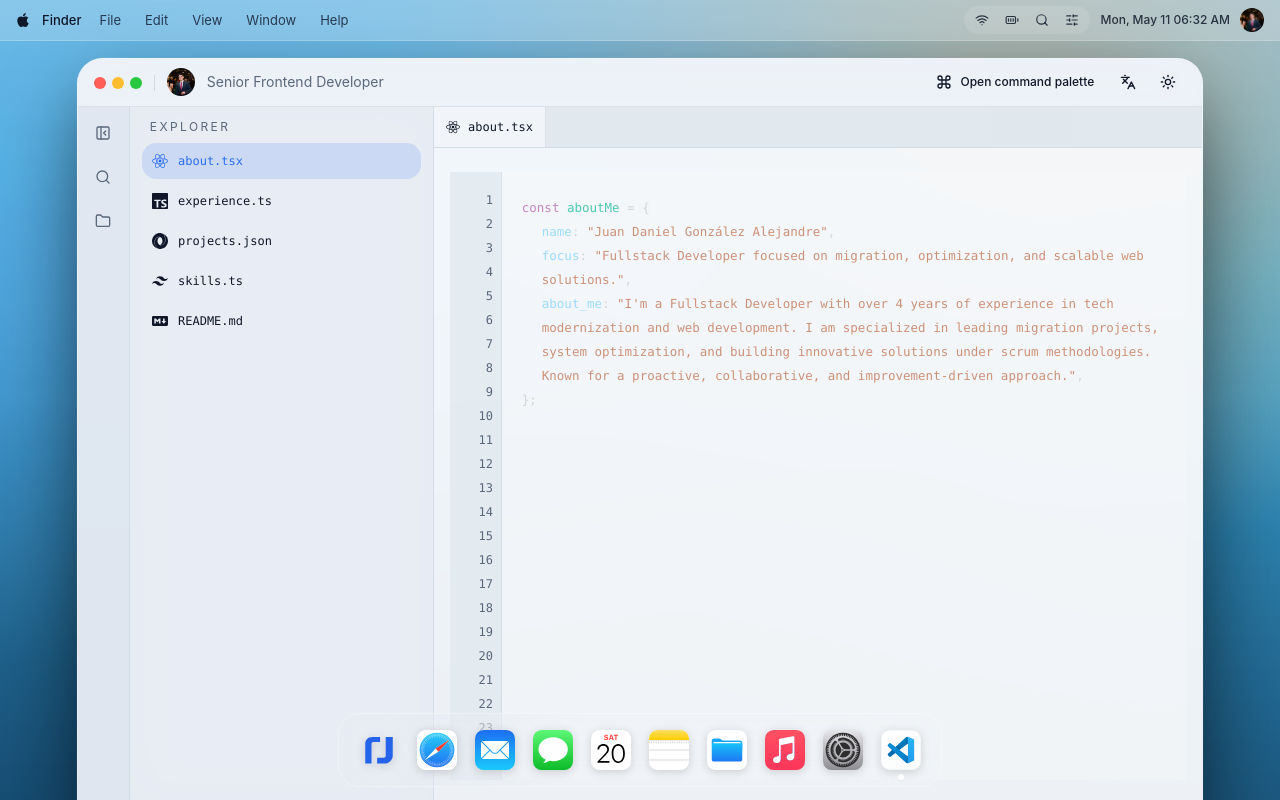
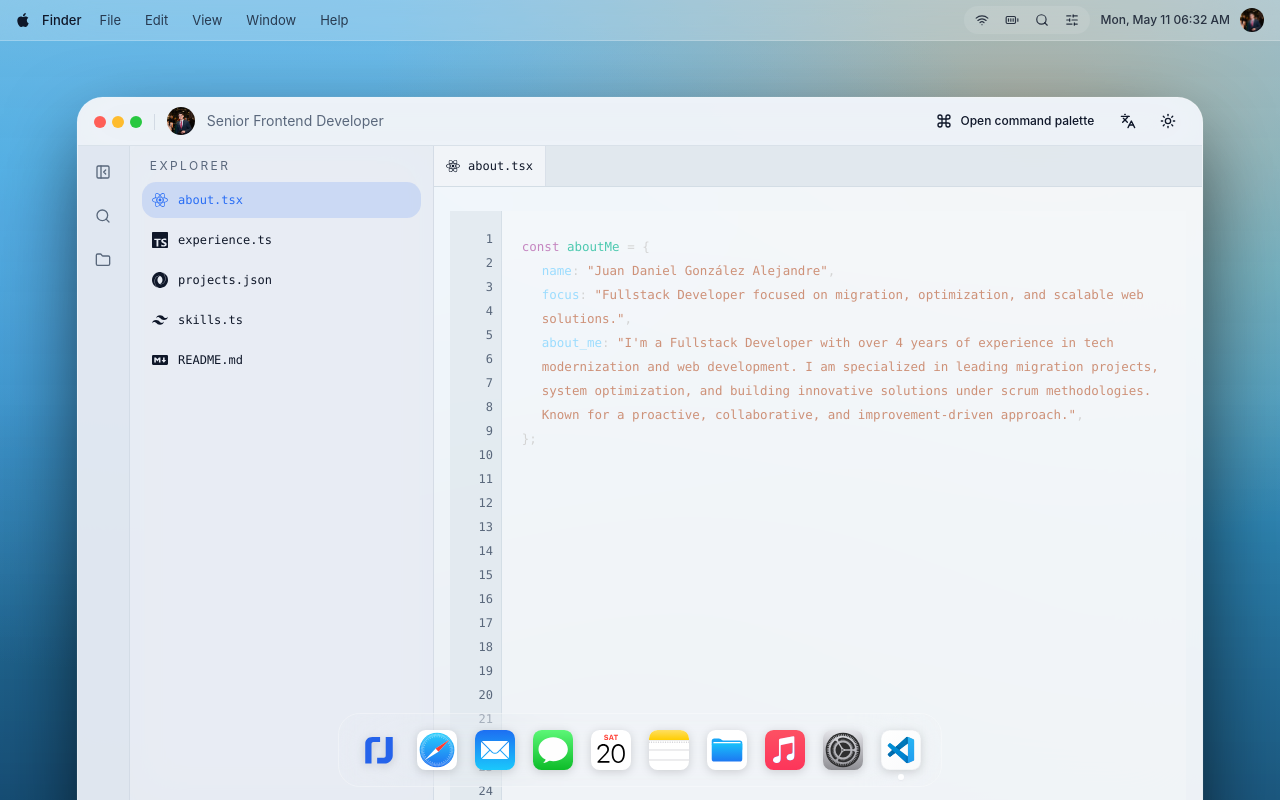
Before and after one commit to Juanda1050/IngJuanda, a React (Vite) app: page / in a window 1280 px wide. Built offline with nearby package versions, Linux system fonts and the light colour scheme.

Commit message:
Vscode window movement

```diff
--- a/src/layouts/vscode-layout.tsx
+++ b/src/layouts/vscode-layout.tsx
@@ -4,7 +4,9 @@ import {
   useMotionValue,
   useSpring,
   useTransform,
+  useDragControls,
   type MotionValue,
+  type DragControls,
 } from "framer-motion";
 import {
   BatteryFull,
@@ -359,6 +361,7 @@ function VscodeWindow({
   isTablet,
   isDesktop,
   isMaximized,
+  dragControls,
   onMinimize,
   onMaximize,
   onClose,
@@ -367,6 +370,7 @@ function VscodeWindow({
   isTablet: boolean;
   isDesktop: boolean;
   isMaximized: boolean;
+  dragControls: DragControls;
   onMinimize: () => void;
   onMaximize: () => void;
   onClose: () => void;
@@ -418,12 +422,20 @@ function VscodeWindow({
   return (
     <motion.div layout className={cn("relative", sizeClass)}>
       <div className={frameClass}>
-        <div className="flex h-12 items-center justify-between border-b border-border/60 bg-vscode-titlebar/85 px-3 backdrop-blur-xl md:px-4">
+        <div
+          className="flex h-12 items-center justify-between border-b border-border/60 bg-vscode-titlebar/85 px-3 backdrop-blur-xl md:px-4 select-none"
+          style={{ cursor: isMaximized || isMobile ? "default" : "grab" }}
+          onPointerDown={(event) => {
+            if (!isMobile && !isMaximized) {
+              dragControls.start(event);
+            }
+          }}
+        >
           <div className="flex min-w-0 items-center gap-2 md:gap-3">
             {isMobile ? (
               <MobileSidebarSheet />
             ) : (
-              <div className="group flex items-center gap-1.5">
+              <div className="group flex items-center gap-1.5" onPointerDown={(e) => e.stopPropagation()}>
                 <button
                   type="button"
                   className="size-3 rounded-full bg-[#ff5f57] transition-transform hover:scale-110"
@@ -445,7 +457,7 @@ function VscodeWindow({
               </div>
             )}
             <Separator orientation="vertical" className="h-4" />
-            <Avatar className="size-7">
+            <Avatar className="size-7" onPointerDown={(e) => e.stopPropagation()}>
               <AvatarImage src="/profile.jpg" alt="Profile" />
               <AvatarFallback className="bg-primary/20 text-[10px] font-bold text-primary">
                 JF
@@ -456,7 +468,7 @@ function VscodeWindow({
             </p>
           </div>
 
-          <div className="flex items-center gap-1">
+          <div className="flex items-center gap-1" onPointerDown={(e) => e.stopPropagation()}>
             <Button
               variant="ghost"
               size="sm"
@@ -670,6 +682,7 @@ export function VscodeLayout() {
   const [openFromDock, setOpenFromDock] = useState(false);
   const [dockOffset, setDockOffset] = useState({ x: 0, y: 260 });
   const [exitMode, setExitMode] = useState<"minimized" | "closed">("closed");
+  const dragControls = useDragControls();
 
   useEffect(() => {
     const onCommandShortcut = (event: KeyboardEvent) => {
@@ -739,7 +752,7 @@ export function VscodeLayout() {
 
         <div
           className={cn(
-            "fixed inset-x-0 flex items-start justify-center px-0 sm:px-4",
+            "fixed inset-x-0 flex items-center justify-center px-0 sm:px-4",
             isMobile
               ? "top-[2.75rem] bottom-[5.75rem]"
               : "top-[3.6rem] bottom-[8.5rem]",
@@ -749,6 +762,11 @@ export function VscodeLayout() {
             {shouldRenderWindow ? (
               <motion.div
                 key="vscode-window"
+                drag={!isMobile && !isWindowMaximized}
+                dragControls={dragControls}
+                dragListener={false}
+                dragMomentum={false}
+                dragElastic={0}
                 initial={
                   enteringFromDock
                     ? {
@@ -759,7 +777,12 @@ export function VscodeLayout() {
                       }
                     : { opacity: 0, scale: 0.96, y: 16 }
                 }
-                animate={{ opacity: 1, scale: 1, x: 0, y: 0 }}
+                animate={{
+                  opacity: 1,
+                  scale: 1,
+                  x: isWindowMaximized ? 0 : undefined,
+                  y: isWindowMaximized ? 0 : undefined,
+                }}
                 exit={
                   exitMode === "minimized"
                     ? {
@@ -778,6 +801,7 @@ export function VscodeLayout() {
                   isTablet={isTablet}
                   isDesktop={isDesktop}
                   isMaximized={isWindowMaximized}
+                  dragControls={dragControls}
                   onMinimize={() => {
                     setExitMode("minimized");
                     setOpenFromDock(false);
```
